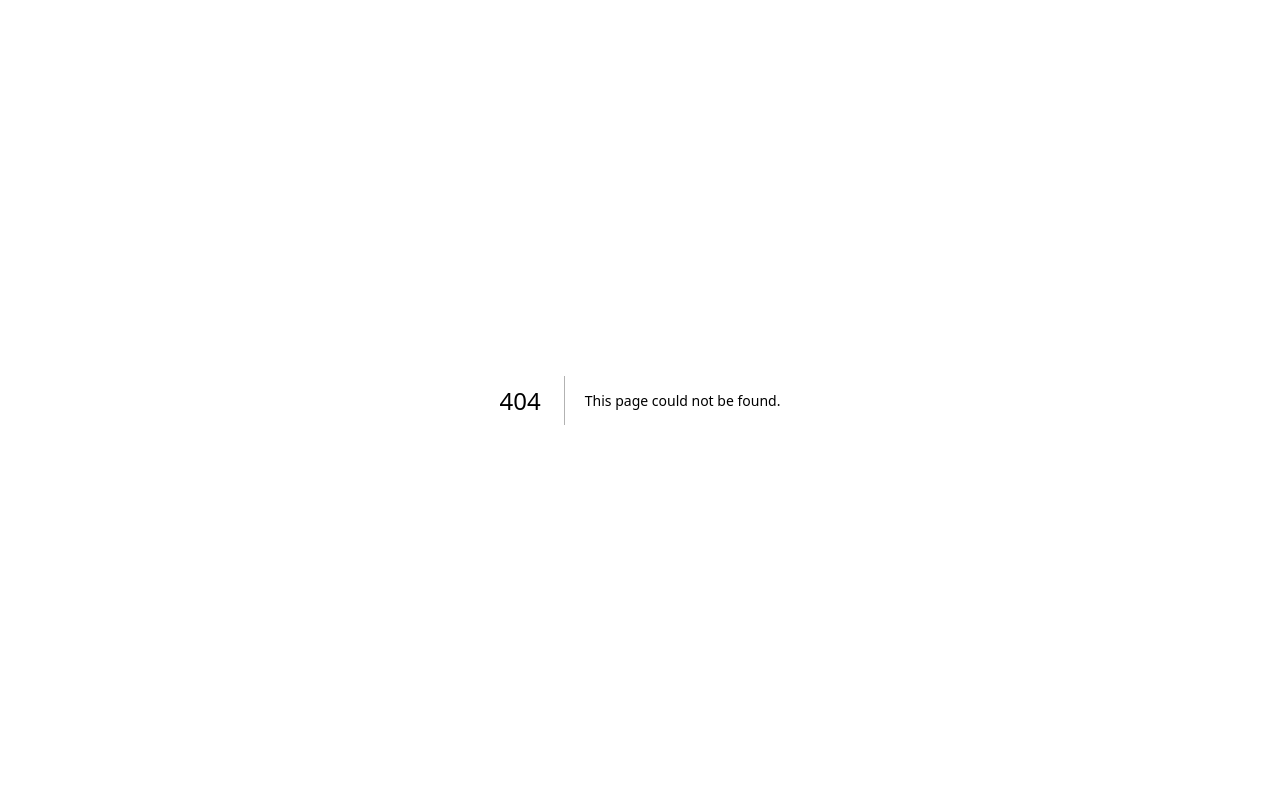
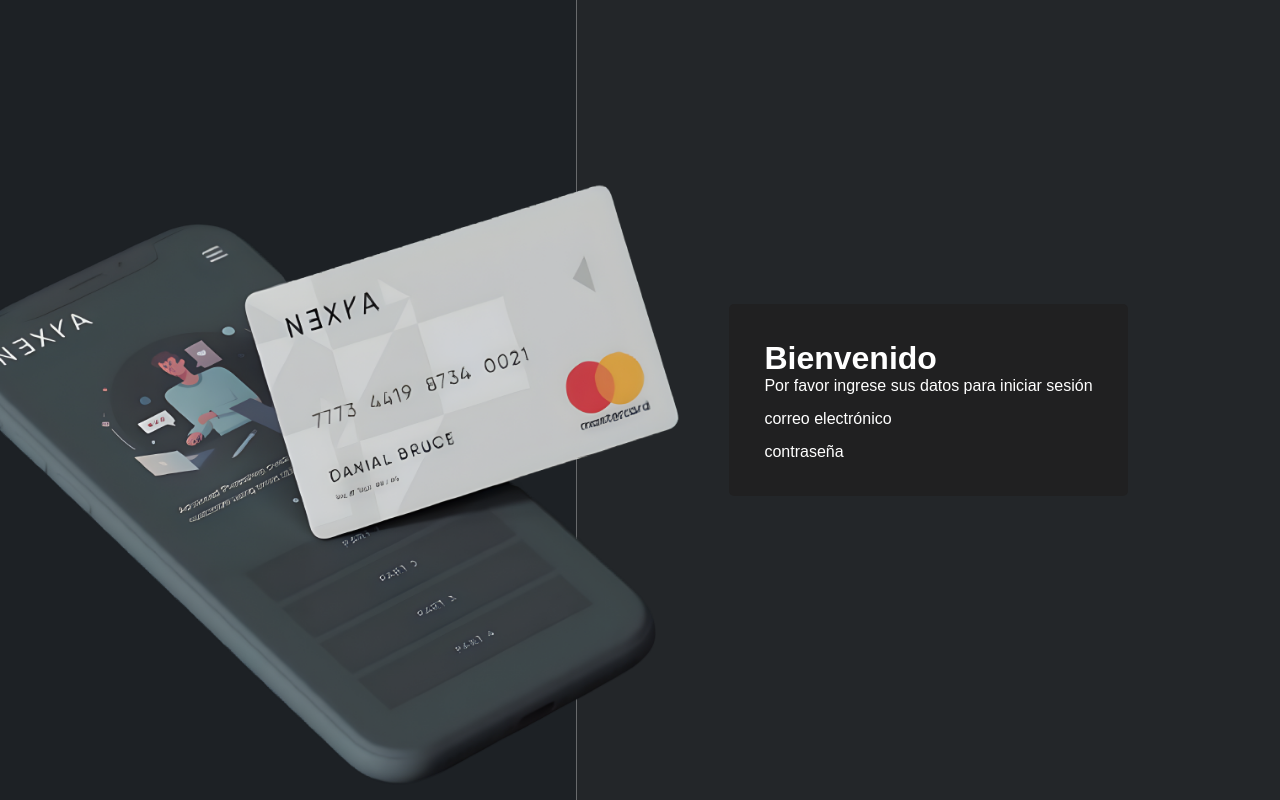
Before and after one commit to No-Country-simulation/s20-20-webapp, a Next.js app: page /login in a window 1280 px wide. Before the commit this address had no page. Built offline with nearby package versions, Linux system fonts and the light colour scheme.

Commit message:
Feat: add login component

```diff
--- /dev/null
+++ b/app/(auth)/_component/Form/Form.css
@@ -0,0 +1,13 @@
+form.auth {
+  display: grid;
+  gap: 15px;
+  color: #fff;
+  background: #202021;
+  margin-left: 1px;
+  border-radius: 5px;
+  padding: 5%;
+  grid-column: 2 / 3;
+  grid-row: 1 / 2;
+  z-index: 1;
+  place-self: center;
+}
--- /dev/null
+++ b/app/(auth)/_component/Form/Form.tsx
@@ -0,0 +1,29 @@
+import Form from 'next/form'
+import './Form.css'
+
+export default function AuthForm({
+  action,
+  children,
+  title,
+  text = '',
+}: {
+  action: NonNullable<string | ((formData: FormData) => void | Promise<void>) | undefined>;
+  children: React.ReactNode;
+  title: string;
+  text?: string;
+}) {
+  const heading = <h1>{title}</h1>
+
+  return <>
+    <Form action={action} className='auth'>
+      {!!text ?
+        <hgroup>
+          {heading}
+          <p>{text}</p>
+        </hgroup> :
+        heading
+      }
+      {children}
+    </Form>
+  </>
+}
--- /dev/null
+++ b/app/(auth)/login/page.tsx
@@ -0,0 +1,12 @@
+import Image from 'next/image'
+import AuthForm from '../_component/Form/Form'
+
+export default function Login() {
+  return <>
+    <Image src='/Cell-Phone-and-Credit-Card-Mockup.png' alt='Cell phone and Credit Card Mockup' width={600} height={600} />
+    <AuthForm action={'function'} title='Bienvenido' text='Por favor ingrese sus datos para iniciar sesión'>
+      <p>correo electrónico</p>
+      <p>contraseña</p>
+    </AuthForm>
+  </>
+}
```
